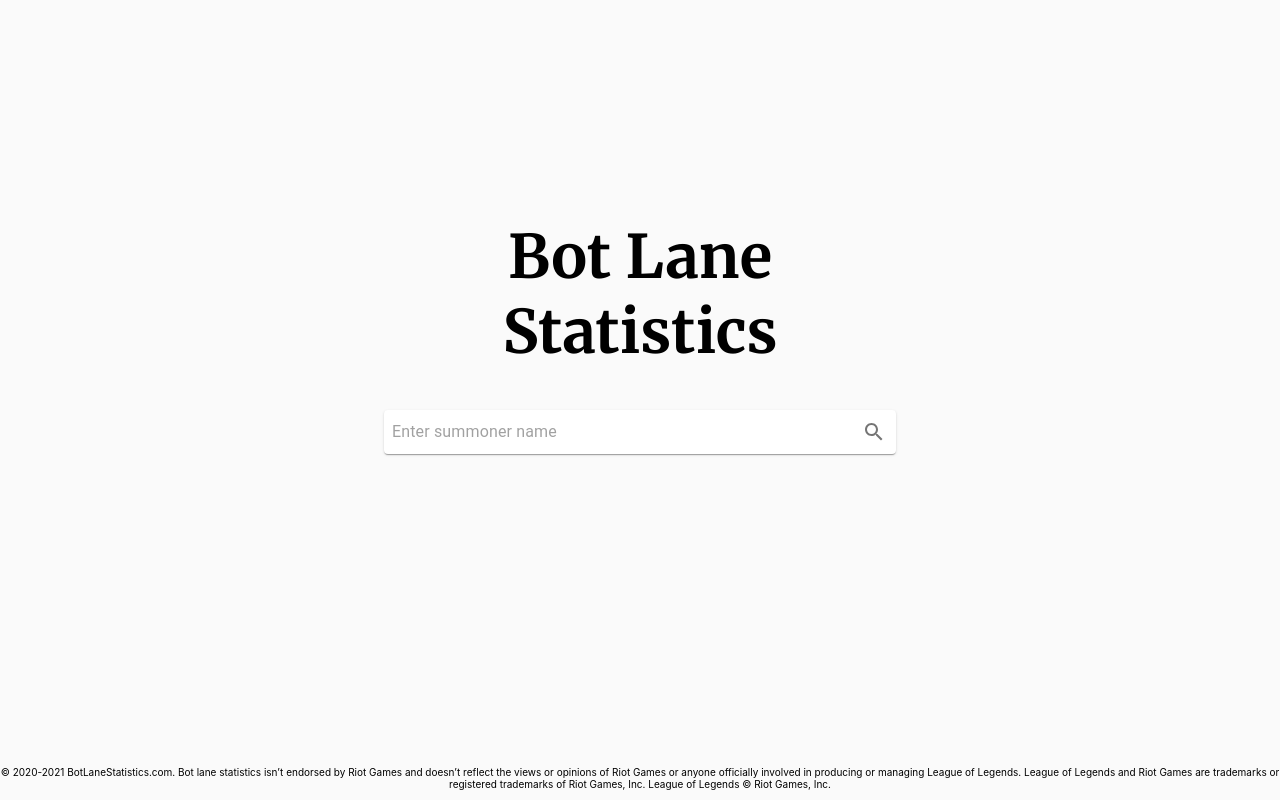
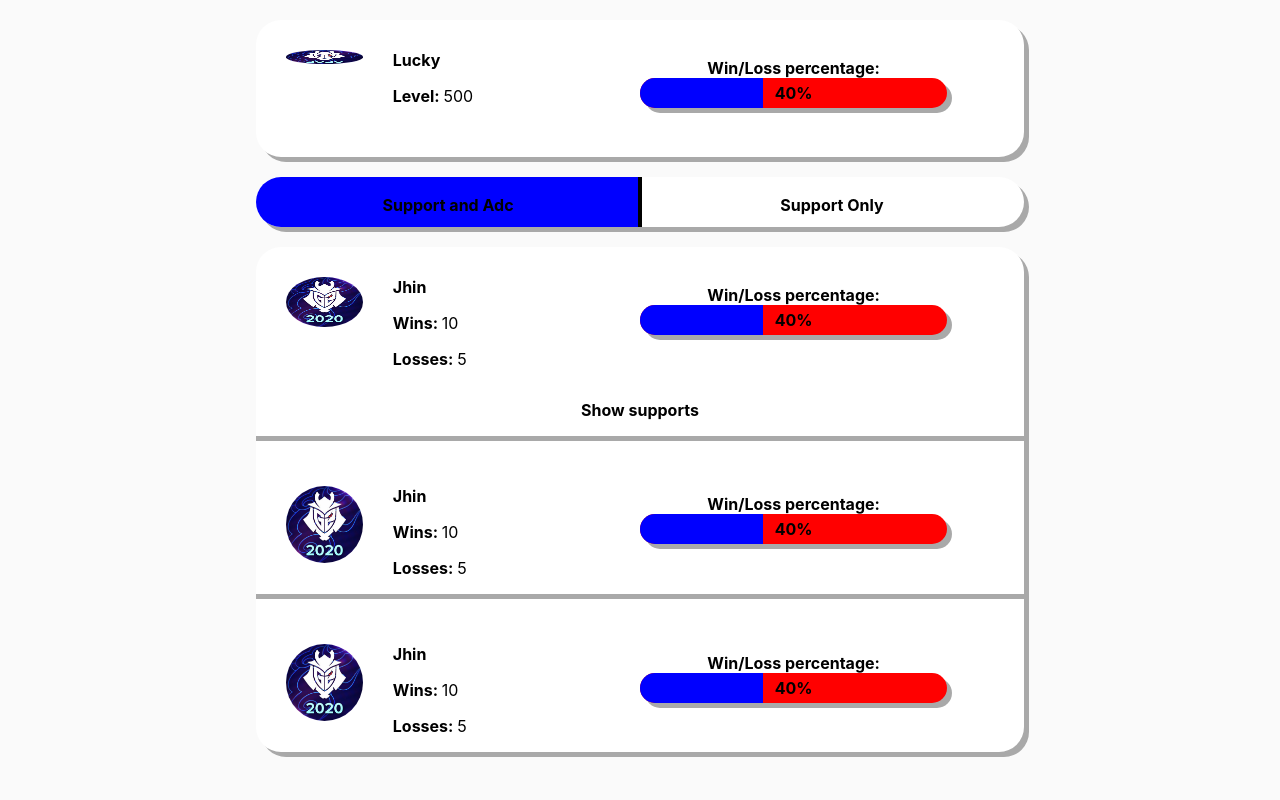
Before and after one commit to LewisLuckhurst/Bot_lane_statistics_front_end, a React (Create React App) app: page / in a window 1280 px wide. Built offline with nearby package versions, Linux system fonts and the light colour scheme.

Commit message:
Commit to save changes

```diff
--- a/src/App.css
+++ b/src/App.css
@@ -1,38 +1,3 @@
-.App {
-  text-align: center;
+body {
+  background: #FAFAFA;
 }
-
-.App-logo {
-  height: 40vmin;
-  pointer-events: none;
-}
-
-@media (prefers-reduced-motion: no-preference) {
-  .App-logo {
-    animation: App-logo-spin infinite 20s linear;
-  }
-}
-
-.App-header {
-  background-color: #282c34;
-  min-height: 100vh;
-  display: flex;
-  flex-direction: column;
-  align-items: center;
-  justify-content: center;
-  font-size: calc(10px + 2vmin);
-  color: white;
-}
-
-.App-link {
-  color: #61dafb;
-}
-
-@keyframes App-logo-spin {
-  from {
-    transform: rotate(0deg);
-  }
-  to {
-    transform: rotate(360deg);
-  }
-}
--- a/src/App.js
+++ b/src/App.js
@@ -1,12 +1,13 @@
-import logo from './logo.svg';
 import './App.css';
 import SearchView from "./components/search-view/SearchView";
 import React from "react";
+import StatisticsView from "./components/statistics-view/StatisticsView";
 
 function App() {
     return (
         <>
-            <SearchView/>
+            {/*<SearchView/>*/}
+            <StatisticsView/>
         </>
     );
 }
--- a/src/components/search-view/SearchView.css
+++ b/src/components/search-view/SearchView.css
@@ -1,8 +1,4 @@
 @import url('https://fonts.googleapis.com/css2?family=Merriweather:wght@700&display=swap');
-
-body {
-    background: #FAFAFA;
-}
 
 .wrapper {
     display: grid;
@@ -15,7 +11,6 @@ body {
 }
 
 .block{
-    padding-top: 35%;
     grid-column: 2;
     text-align: center;
 }
--- /dev/null
+++ b/src/components/statistics-view/StatisticsView.css
@@ -0,0 +1,192 @@
+.wrapper {
+    display: grid;
+    grid-template-columns: 20% 60% 20%;
+}
+
+.card {
+    border-radius: 25px;
+    grid-column: 2;
+    margin-top: 20px;
+    background: #ffffff;
+    font-family: "SF Pro Display",
+    "SF Pro Icons",
+    "Helvetica Neue",
+    "Helvetica",
+    "Arial",
+    sans-serif;
+    box-shadow: 5px 5px darkgray;
+    min-height: 50px;
+    position: relative;
+    z-index: 1;
+}
+
+.card.collapsed {
+    transform: scaleY(0);
+}
+
+.text {
+    padding-top: 30px;
+}
+
+img {
+    border-radius: 50%;
+    width: 10%;
+    height: 10%;
+    float: left;
+    padding: 30px;
+}
+
+.losses {
+    border-radius: 25px;
+    background: red;
+    font-family: "SF Pro Display",
+    "SF Pro Icons",
+    "Helvetica Neue",
+    "Helvetica",
+    "Arial",
+    sans-serif;
+    box-shadow: 5px 5px darkgray;
+    width: 100%;
+    text-align: center;
+    color: white;
+    height: 30px;
+    position: absolute;
+}
+
+.wins {
+    background: blue;
+    width: 40%;
+    height: 30px;
+    position: absolute;
+    border-radius: 25px 0 0 25px;
+}
+
+.winLossRatioContainer {
+    position: relative;
+    margin-right: 10%;
+    margin-top: 5%;
+    float: right;
+    width: 40%;
+    text-align: center;
+}
+
+.winLossRatioText {
+    position: absolute;
+    height: 30px;
+    line-height: 30px;
+    width: 100%;
+    text-align: center;
+    color: black;
+}
+
+.supportAndAdc {
+    width: 50%;
+    float: left;
+    text-align: center;
+    height: 50px;
+    line-height: 25px;
+    z-index: 5;
+    position: absolute;
+    border-right: solid black 2px;
+}
+
+.supportOnly {
+    width: 50%;
+    float: right;
+    text-align: center;
+    height: 50px;
+    line-height: 25px;
+    z-index: 5;
+    border-left: solid black 2px;
+}
+
+.selectorBackground {
+    z-index: -1;
+    position: absolute;
+    width: 50%;
+    height: 50px;
+    background: blue;
+    border-radius: 25px 0 0 25px;
+}
+
+.moveLeft {
+    animation-name: moveToLeftAnimation;
+    animation-fill-mode: forwards;
+    animation-duration: 1s;
+
+}
+
+.moveRight {
+    animation-name: moveToRightAnimation;
+    animation-fill-mode: forwards;
+    animation-duration: 1s;
+}
+
+@keyframes moveToRightAnimation {
+    0% {
+        border-radius: 25px 0 0 25px;
+        left: 0;
+    }
+    100% {
+        border-radius: 0 25px 25px 0;
+        left: 50%;
+    }
+}
+
+@keyframes moveToLeftAnimation {
+    0% {
+        border-radius: 0 25px 25px 0;
+        left: 50%;
+    }
+    100% {
+        border-radius: 25px 0 0 25px;
+        left: 0;
+    }
+}
+
+.container {
+    padding-top: 2%;
+    width: 100%;
+    border-top: solid darkgray 5px;
+}
+
+.supportTitle {
+    padding-top: 2%;
+    padding-bottom: 2%;
+    text-align: center;
+    width: 100%;
+}
+
+.supportContainer {
+}
+
+.hide {
+    animation-name: hide;
+    animation-duration: 2s;
+    animation-fill-mode: forwards;
+}
+
+.show {
+    transform: scaleY(0);
+    -webkit-transition: all 500ms ease;
+    max-height: 0;
+}
+
+
+@keyframes show {
+    0% {
+        height: 0;
+    }
+    100% {
+        height: 100%;
+    }
+}
+
+@keyframes hide {
+    0% {
+        height: 100%;
+    }
+    100% {
+        height: 0;
+    }
+}
--- /dev/null
+++ b/src/components/statistics-view/StatisticsView.js
@@ -0,0 +1,136 @@
+import React, {useState, Component} from "react";
+import "./StatisticsView.css"
+import logo from './4789.png';
+
+function StatisticsView() {
+    return (
+        <>
+            <div className="wrapper">
+                <WinLossRatio/>
+                <Selector/>
+                <Champion/>
+            </div>
+        </>
+    );
+}
+
+function WinLossRatio() {
+    return (
+        <div className="card">
+            <img src={logo} alt={"profile icon"}/>
+            <div className="winLossRatioContainer">
+                <b>Win/Loss percentage:</b>
+                <div className="losses"/>
+                <div className="wins"/>
+                <div className="winLossRatioText">
+                    <b>40%</b>
+                </div>
+            </div>
+            <div className="text">
+                <b>Lucky</b>
+                <p><b>Level: </b>500</p>
+            </div>
+        </div>
+    );
+}
+
+function Selector() {
+    const [animationFinished, setAnimationFinished] = useState(true);
+    const [animation, setAnimation] = useState("");
+
+
+    function setAnimationTwo(s) {
+        if (s === "supportAndAdc" && animationFinished === true) {
+            setAnimation("moveLeft")
+        }
+
+        if (s === "supportOnly" && animationFinished === true) {
+            setAnimation("moveRight")
+        }
+    }
+
+    return (
+        <div className="card">
+            <div className="supportAndAdc" onClick={() => setAnimationTwo("supportAndAdc")}>
+                <p><b>Support and Adc</b></p>
+            </div>
+            <div className="supportOnly" onClick={() => setAnimationTwo("supportOnly")}>
+                <p><b>Support Only</b></p>
+            </div>
+            <div className={'selectorBackground ' + animation}
+                 onAnimationStart={() => setAnimationFinished(false)}
+                 onAnimationEnd={() => setAnimationFinished(true)}
+            />
+        </div>
+    );
+}
+
+function Champion() {
+    const [animationFinished, setAnimationFinished] = useState(true);
+    const [animation, setAnimation] = useState("none");
+
+
+    function setAnimationTwo() {
+        if(animation === "none"){
+            setAnimation("show")
+        }
+
+        if(animation === "hide" && animationFinished === true){
+            setAnimation("show")
+        }
+
+        if(animation === "show" && animationFinished === true){
+            setAnimation("hide")
+        }
+    }
+
+    return (
+        <div className="card">
+            <img src={logo} alt={"profile icon"}/>
+            <div className="winLossRatioContainer">
+                <b>Win/Loss percentage:</b>
+                <div className="losses"/>
+                <div className="wins"/>
+                <div className="winLossRatioText">
+                    <b>40%</b>
+                </div>
+            </div>
+            <div className="text">
+                <b>Jhin</b>
+                <p><b>Wins: </b>10</p>
+                <p><b>Losses: </b>5</p>
+            </div>
+            <div className="supportTitle">
+                <b onClick={() => test()}>Show supports</b>
+            </div>
+            <div className={"supportContainer " + animation} onAnimationStart={() => setAnimationFinished(false)}
+            onAnimationEnd={() => setAnimationFinished(true)}>
+                <Support/>
+                <Support/>
+            </div>
+        </div>
+    );
+}
+
+function Support() {
+    return (
+        <div className="container">
+            <img src={logo} alt={"profile icon"}/>
+            <div className="winLossRatioContainer">
+                <b>Win/Loss percentage:</b>
+                <div className="losses"/>
+                <div className="wins"/>
+                <div className="winLossRatioText">
+                    <b>40%</b>
+                </div>
+            </div>
+            <div className="text">
+                <b>Jhin</b>
+                <p><b>Wins: </b>10</p>
+                <p><b>Losses: </b>5</p>
+            </div>
+        </div>
+    );
+}
+
+export default StatisticsView
```
Also changed, not shown: src/components/statistics-view/4789.png (added).
